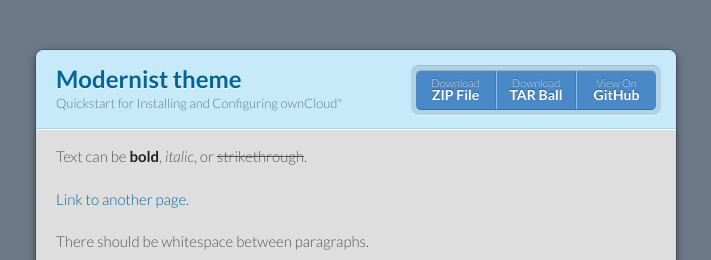
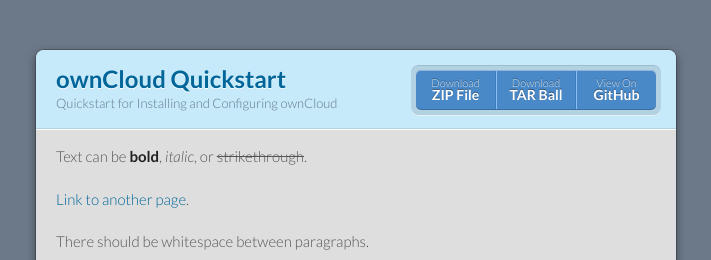
Before and after one commit to schwingle/this-is-only-a-test, a Jekyll site: the page built from index.md, in a window 1280 px wide and 900 px high. Shown: the top 260 px of the window, without its empty margins (284-995 px from the left). Built offline with Jekyll 4.4.1, drawn with Linux system fonts in a browser that asks for light colours.

```diff
--- a/_config.yml
+++ b/_config.yml
@@ -1,10 +1,8 @@
-title: Modernist theme
-description: Modernist is a theme for GitHub Pages.
+# Site settings
+title: ownCloud Quickstart
+description: Quickstart for Installing and Configuring ownCloud
 show_downloads: true
 google_analytics:
 theme: jekyll-theme-modernist
-
-# Site settings
-description: Quickstart for Installing and Configuring ownCloud"
 baseurl: "/owncloud-quickstart/"
-url: "http://schwingle.github.io"
+url: "http://schwingle.github.io/"
```
